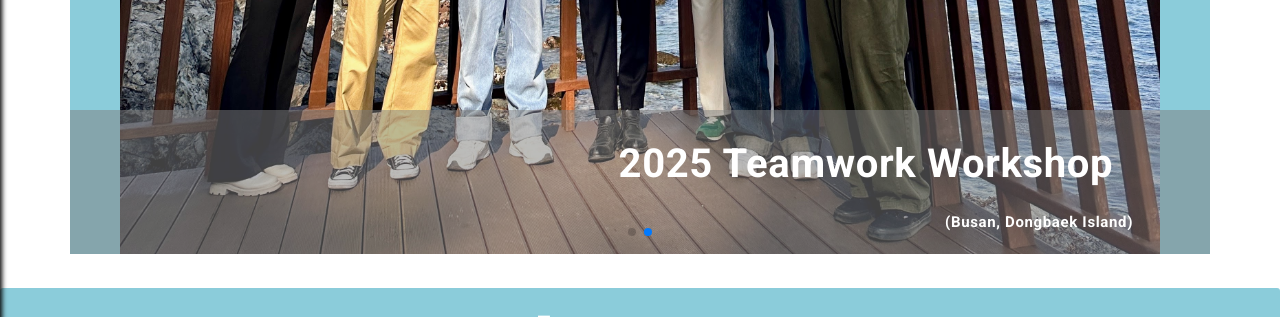
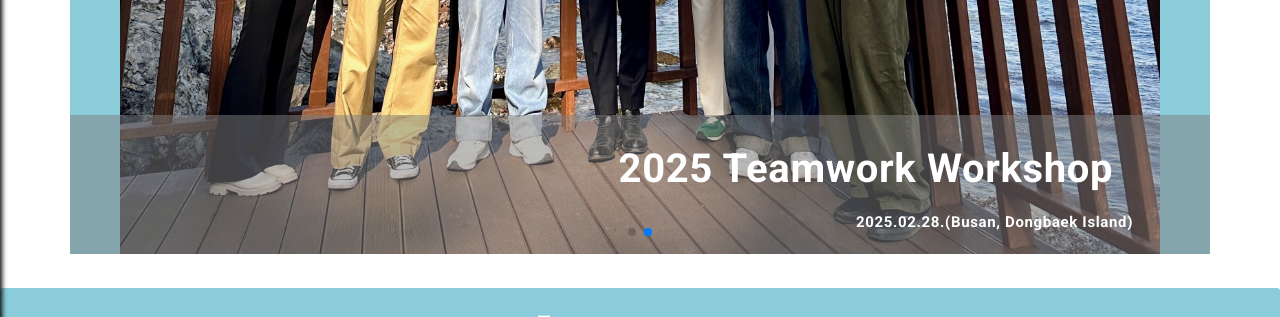
Before and after one commit to pnucvlab/pnucvlab.github.io, a Jekyll site: the page built from index.html, in a window 1280 px wide and 1334 px high. Shown: the part 630-947 px from the top of the window. Built offline with Jekyll 4.4.1, drawn with Linux system fonts in a browser that asks for light colours; the list of posts is cut into pages by our own code.

```diff
--- a/assets/css/main.css
+++ b/assets/css/main.css
@@ -60,7 +60,7 @@
 	box-sizing: border-box;
 	display: flex;
 	flex-direction: column;
-	gap: 0.5em;
+	gap: 0.2em;
   }
 
   .notice-slider-container {
@@ -83,10 +83,10 @@
 
 	/* 텍스트 영역 패딩·정렬 조정 */
 	.notice-swiper .notice-slide .notice-content {
-	  padding: 0 0.5em;
+	  padding: 0 0.1em;
 	  display: flex;
 	  flex-direction: column;
-	  gap: 0.5em;
+	  gap: 0.1em;
 	}
 
 	/* 제목·본문 폰트 크기 및 중앙 정렬 */
--- a/index.html
+++ b/index.html
@@ -20,7 +20,7 @@
         </div>
         <div class="notice-content">
            <div class="notice-title">2025 한국컴퓨터종합학술대회(KCC 2025)</div>
-           <div class="notice-text">(Jeju, Seogwipo)</div>
+           <div class="notice-text">2025.07.02. - 04.(Jeju, Seogwipo)</div>
         </div>
       </div>
 
@@ -35,7 +35,7 @@
         </div>
         <div class="notice-content">
           <div class="notice-title">2025 Teamwork Workshop</div>
-          <div class="notice-text">(Busan, Dongbaek Island)</div>
+          <div class="notice-text">2025.02.28.(Busan, Dongbaek Island)</div>
         </div>
       </div>
 
```
